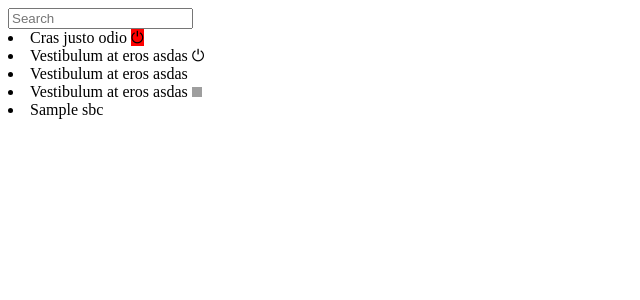
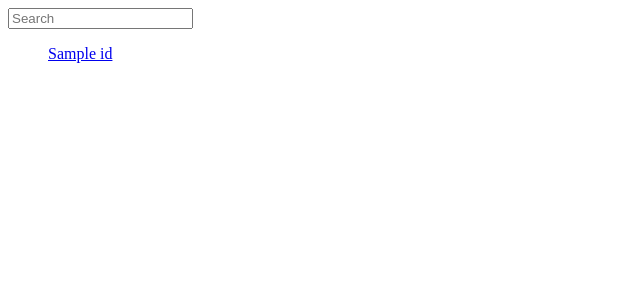
Before and after one commit to FDV1161/sbc_monitor, a Flask app: template app/templates/sidebar.html in a window 1280 px wide. Shown: the top 300 px of the page, without its empty margins (0-640 px from the left). Run offline with Flask 2, Linux system fonts and the light colour scheme; tables that the repository leaves empty hold one stand-in row (values such as "Sample post"); the template is opened without the code that fills it: values that come from a table or form of the project are taken from there, most other values are stand-ins (such as "Sample title", 1, 10 or a date in 2020); data that the repository does not hold is empty; some libraries are stand-ins or nearby versions; grey boxes are pictures that could not be loaded.

Commit message:
добавлен поиск по названию одноплатника

```diff
--- a/app/templates/base.html
+++ b/app/templates/base.html
@@ -34,6 +34,7 @@
         </div>
     </div>
         {% include 'script.html' %}
+        {% include 'finder_script.html' %}
     </body>
 
 
--- a/app/templates/sidebar.html
+++ b/app/templates/sidebar.html
@@ -1,41 +1,25 @@
-  <nav class="navbar flex-column list-group list-group-flush bg-light p-0 overflow-auto" >
-        <input class="form-control mt-2 mb-2" type="search" placeholder="Search" aria-label="Search">
-        <li class="list-group-item list-group-item-action d-flex justify-content-between align-items-center" style="cursor: pointer">
-          Cras justo odio
-          <span class="badge badge-danger badge-pill" style="background: red;">&#9211;</span>
-        </li>
-        <li class="list-group-item list-group-item-action d-flex justify-content-between align-items-center" style="cursor: pointer">
-          Vestibulum at eros asdas
-          <span class="badge badge-success badge-pill">&#9211;</span>
-        </li>
-        <li class="list-group-item list-group-item-action d-flex justify-content-between align-items-center" style="cursor: pointer">
-          Vestibulum at eros asdas
-          <span class="badge badge-success badge-pill"><i class="fas fa-power-off"></i></span>
-        </li>
-        <li class="list-group-item list-group-item-action d-flex justify-content-between align-items-center" style="cursor: pointer">
-          Vestibulum at eros asdas
-          <span class="badge badge-success badge-pill">
-              <img src="{{ url_for('static', filename='fontawesome/svgs/solid/power-off.svg') }}" style="width: 10px; height: 10px;">
-          </span>
-        </li>
+  <nav class="navbar bg-light p-0 overflow-auto">
+    <input class="form-control mt-2 mb-2" type="search" placeholder="Search" aria-label="Search" onsearch="search_sbc()" onkeyup="search_sbc()" id="search_sbc">
+    <ul class="list-group list-group flex-column w-100" id="sidebar_list">
 
-        {% for sbc in list_sbc %}
+      {% for row in list_sbc_status %}
+      <a class="list_element list-group-item list-group-item-action" style="cursor: pointer" href="{{ url_for('index', choice_sbc_id=row[0].id) }}">
+        <div class="d-flex justify-content-between align-items-center">
+        <div>{{ row[0].name}}</div>
+        {% if row[1] %}
+          {% if row[1].type|string()|lower() == "connect" %}
+            <span class="badge badge-success badge-pill">
+              <i class="fas fa-power-off"></i>
+            </span>
+          {% elif row[1].type|string()|lower() == "disconnect" %}
+            <span class="badge badge-danger badge-pill">
+              <i class="fas fa-power-off"></i>
+            </span>
+          {% endif %}
+        {% endif %}
+        </div>
+      </a>
 
-        <li class="list-group-item list-group-item-action d-flex justify-content-between align-items-center" style="cursor: pointer">
-          {{sbc.name}}
-
-            {% for log in sbc.logs %}
-              {{log.date | last }}
-            {% endfor %}
-
-          <span class="badge badge-success badge-pill">
-              <i class="fas fa-power-off"></i>
-          </span>
-        </li>
-
-        {% endfor %}
-
-
-
-
+    {% endfor %}
+    </ul>
   </nav>
--- a/openvpn/create_tables.sql
+++ b/openvpn/create_tables.sql
@@ -113,3 +113,6 @@ FROM logs GROUP BY logs.sbc) AS last_connect ON sbc.id = last_connect.sbc LEFT O
 SELECT sbc.id AS sbc_id, sbc.name AS sbc_name, sbc.description AS sbc_description, logs.id AS logs_id, logs.date AS logs_date, logs.type AS logs_type, logs.`realAddress` AS `logs_realAddress`, logs.`virtualAddress` AS `logs_virtualAddress`, logs.sbc
 FROM sbc LEFT OUTER JOIN (SELECT logs.sbc, max(logs.date) AS max_date
 FROM logs GROUP BY logs.sbc) AS last_connect ON sbc.id = last_connect.sbc LEFT OUTER JOIN logs ON logs.sbc = last_connect.sbc AND logs.date = last_connect.max_date
+
+
+insert into logs (sbc_id, date, type, realADdress, virtualAddress) values ("4", "2020-05-22 12:30:00", 'disconnect', "12.53.12.55", '12.62.654.98');
```
Also changed, not shown: app/routes.py (+11 -90 lines), app/templates/content.html (+25 -14 lines), app/templates/finder_script.html (added, +17 -0 lines).
